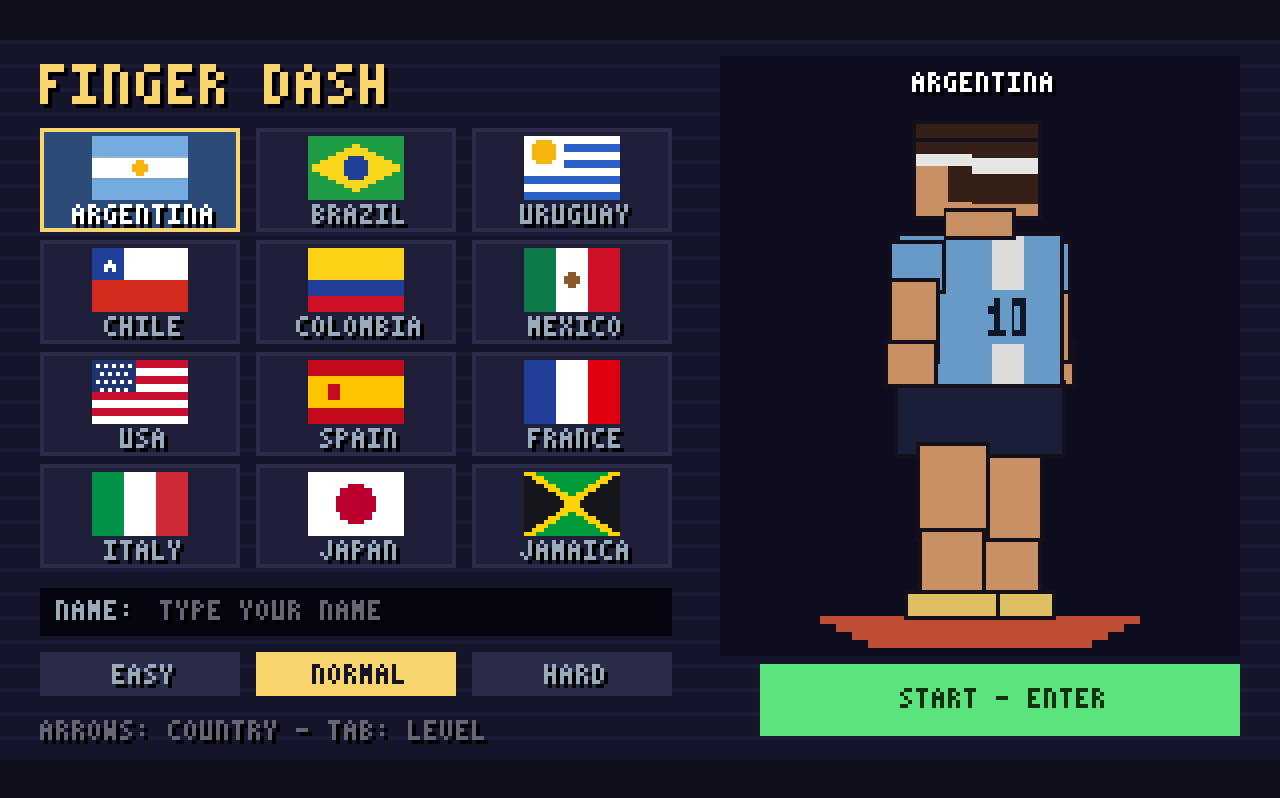
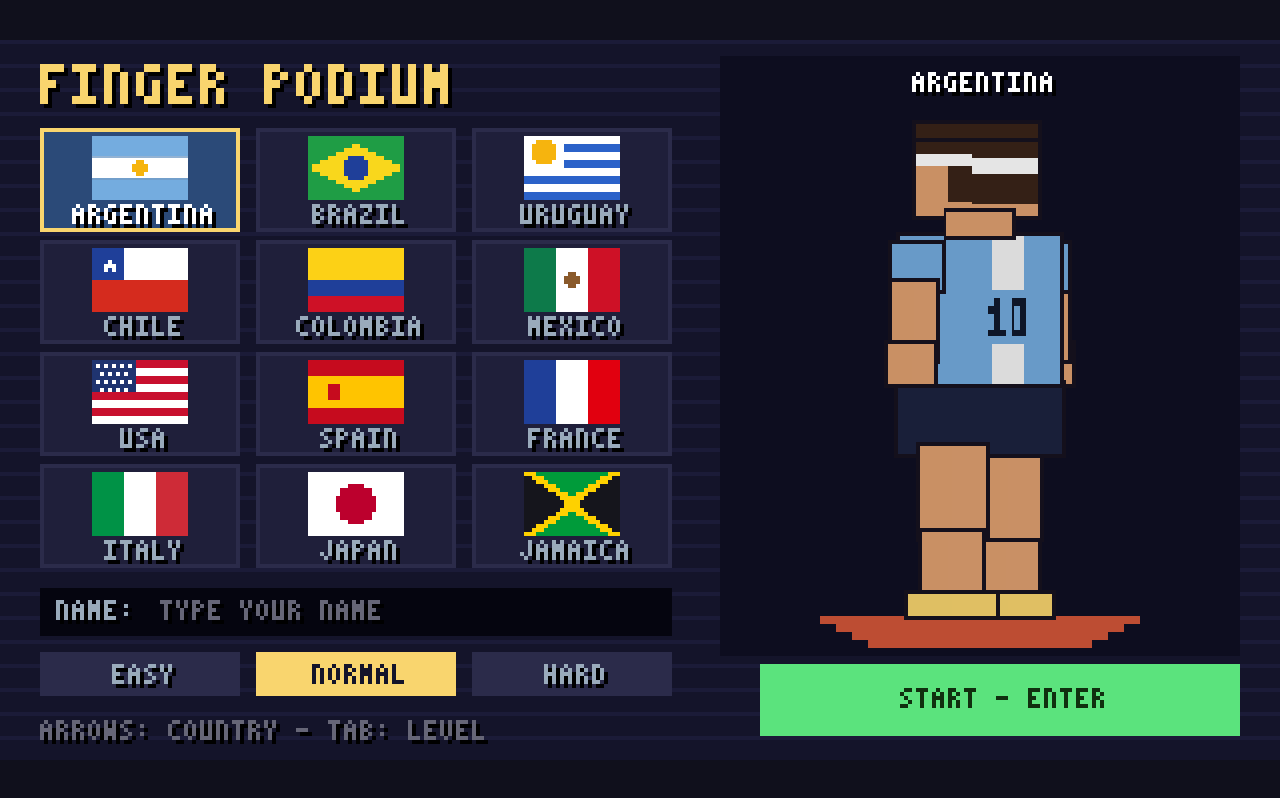
Before and after one commit to finger-dash/finger-dash.github.io, a plain HTML site: page index.html in a window 1280 px wide. Drawn offline with Linux system fonts and the light colour scheme.

Commit message:
Rename game to Finger Podium

```diff
--- a/index.html
+++ b/index.html
@@ -5,7 +5,7 @@
 <meta name="viewport" content="width=device-width, initial-scale=1, maximum-scale=1, user-scalable=no, viewport-fit=cover">
 <meta name="apple-mobile-web-app-capable" content="yes">
 <meta name="mobile-web-app-capable" content="yes">
-<title>Finger Dash</title>
+<title>Finger Podium</title>
 <style>
   html, body { margin: 0; height: 100%; overflow: hidden; overscroll-behavior: none; background: #10101c; }
   body {
@@ -46,7 +46,7 @@
 </style>
 </head>
 <body>
-<canvas id="game" width="640" height="360" aria-label="Finger Dash game"></canvas>
+<canvas id="game" width="640" height="360" aria-label="Finger Podium game"></canvas>
 <div id="safe-area" aria-hidden="true"></div>
 <div id="rotate">ROTATE YOUR TABLET<br>TO PLAY</div>
 <form id="name-form" hidden autocomplete="off">
--- a/menu.js
+++ b/menu.js
@@ -95,7 +95,7 @@
       const b = boxes(), W = view.W, H = view.H;
       rect(0, 0, W, H, '#14142a');
       for (let y = 0; y < H; y += 6) rect(0, y, W, 1, '#1b1b38');
-      text('FINGER DASH', b.title.x, b.title.y, '#f9d56e', 2, b.title.align);
+      text('FINGER PODIUM', b.title.x, b.title.y, '#f9d56e', 2, b.title.align);
 
       list.forEach((c, i) => {
         const f = b.flag(i), selected = c.id === model.country;
```
